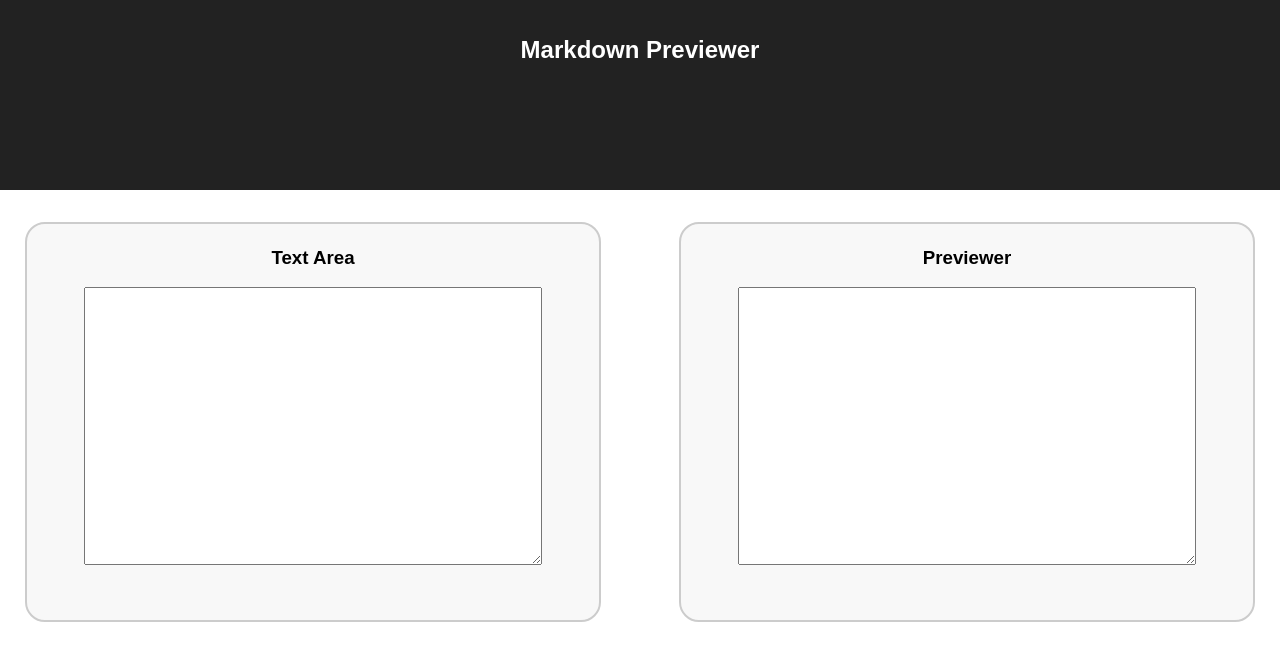
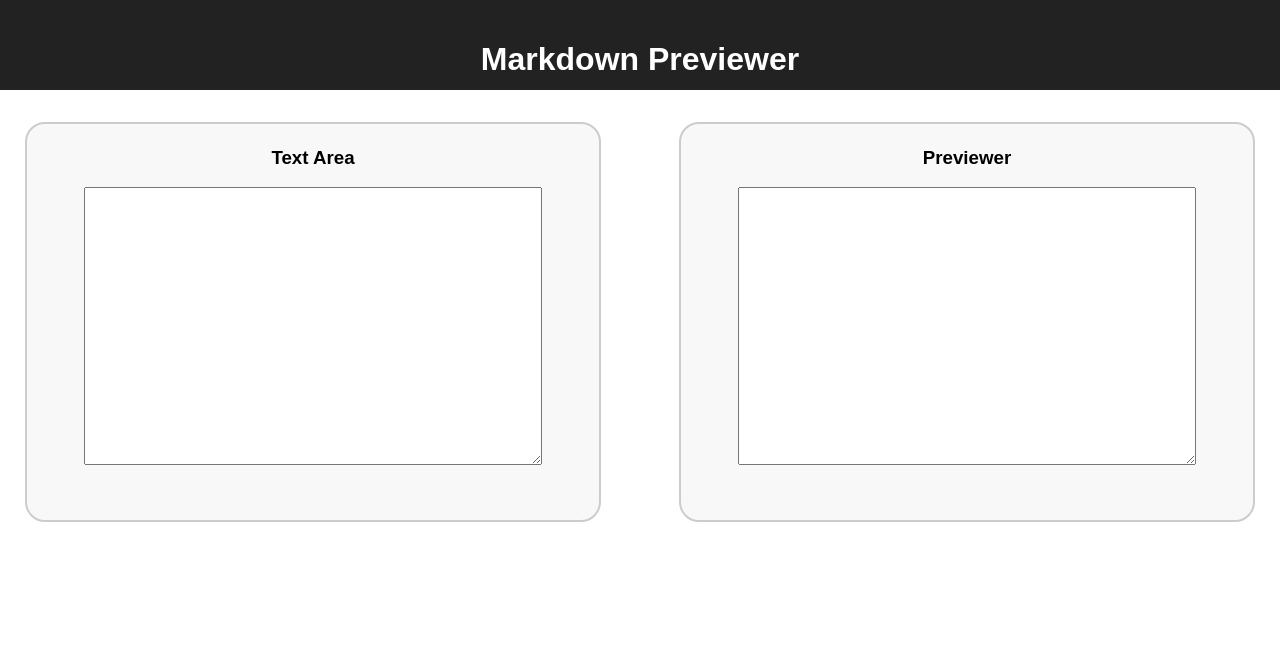
Before and after one commit to Lorenatacal/Markdown-Previewer, a React (Create React App) app: page / in a window 1280 px wide. Shown: the top 660 px of the page. Built offline with nearby package versions, Linux system fonts and the light colour scheme.

Commit message:
Create Header Component

```diff
--- a/src/App.css
+++ b/src/App.css
@@ -1,16 +1,5 @@
 .App {
   text-align: center;
-}
-
-.App-header {
-  background-color: #222;
-  height: 150px;
-  padding: 20px;
-  color: white;
-}
-
-.App-title {
-  font-size: 1.5em;
 }
 
 .App-intro {
--- a/src/App.js
+++ b/src/App.js
@@ -1,5 +1,6 @@
 import React, { Component } from 'react';
 import Text from './Text'
+import Header from './Header'
 import './App.css';
 import Previewer from './Previewer';
 
@@ -7,9 +8,7 @@ class App extends Component {
   render() {
     return (
       <div className="App">
-        <header className="App-header">
-          <h1 className="App-title">Markdown Previewer</h1>
-        </header>
+        <Header />
         <Text />
         <Previewer />
       </div>
--- /dev/null
+++ b/src/Header.js
@@ -0,0 +1,22 @@
+import React, { Component } from 'react';
+import styled from 'styled-components';
+
+const StyledHeader = styled.header`
+    background-color: #222;
+    height: 50px;
+    padding: 20px;
+    color: white;
+`
+const StyledTitle = styled.h1`
+    font-size: 2em;
+`
+
+const Header = function () {
+    return (
+        <StyledHeader>
+        <StyledTitle>Markdown Previewer</StyledTitle>
+      </StyledHeader>
+    )
+}
+
+export default Header;
```
